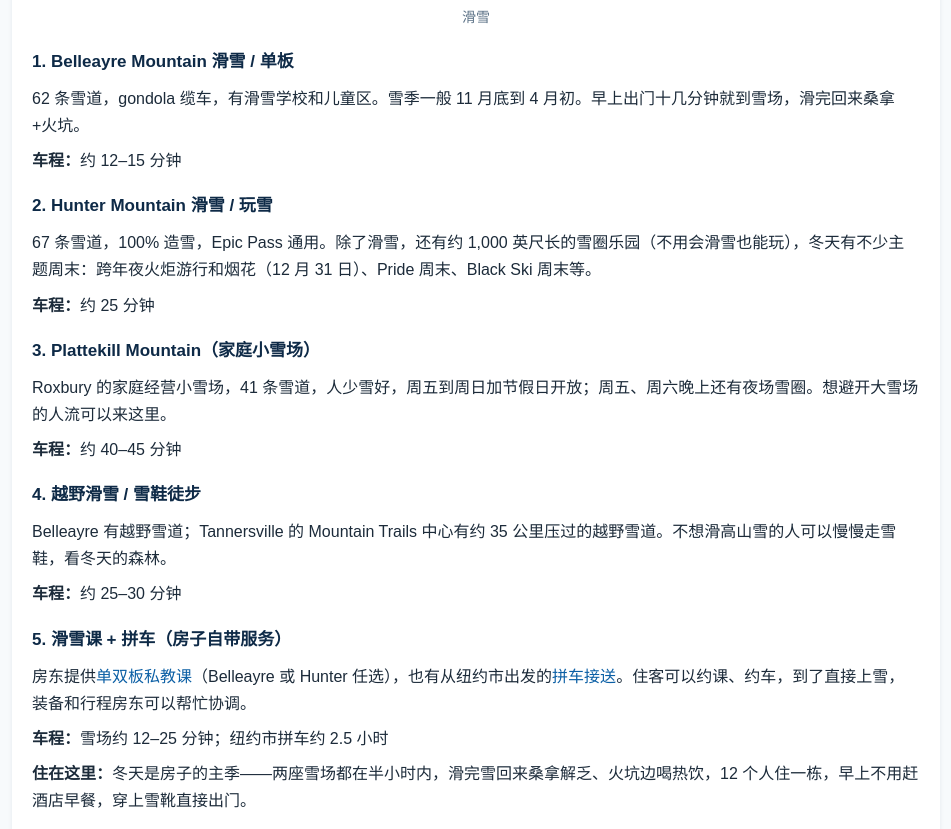
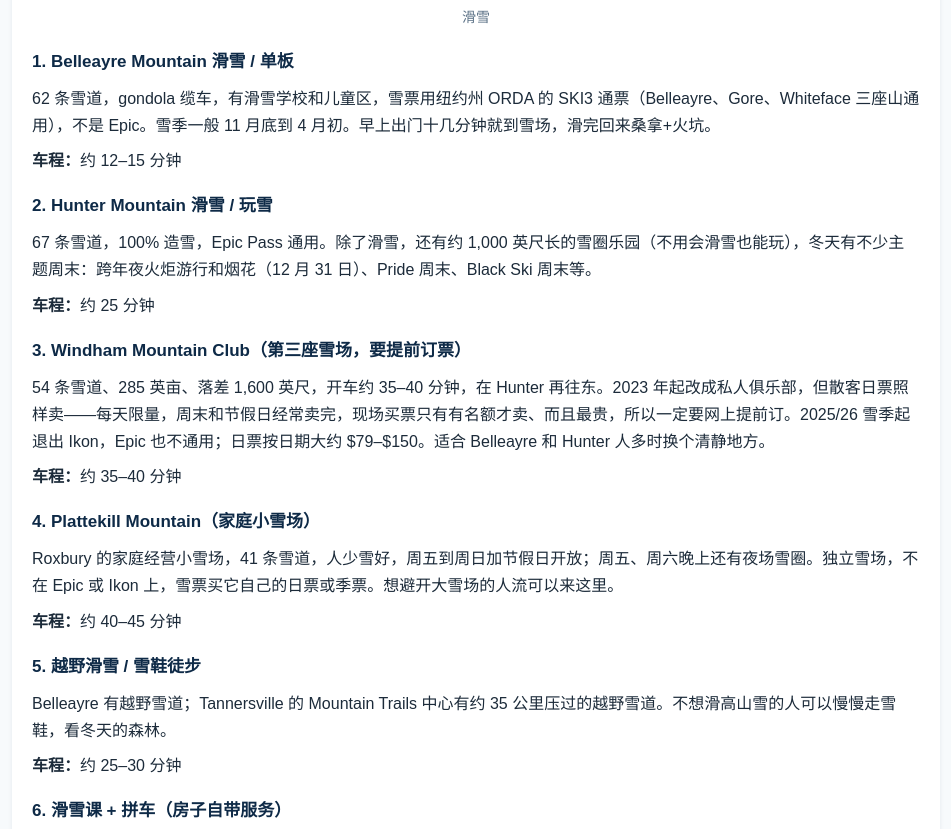
Before and after one commit to bryant7758/bryant7758.github.io, a plain HTML site: page zh/guide.html in a window 1280 px wide. Shown: the part 5959-6788 px from the top of the page, without its empty margins (164-1115 px from the left). Drawn offline with Linux system fonts and the light colour scheme.

Commit message:
Update zh/guide.html: add Windham Mountain Club as winter item 3 with pass notes

```diff
--- a/zh/guide.html
+++ b/zh/guide.html
@@ -125,18 +125,21 @@
       <figcaption>滑雪</figcaption>
     </figure>
     <h3>1. Belleayre Mountain 滑雪 / 单板</h3>
-    <p>62 条雪道，gondola 缆车，有滑雪学校和儿童区。雪季一般 11 月底到 4 月初。早上出门十几分钟就到雪场，滑完回来桑拿+火坑。</p>
+    <p>62 条雪道，gondola 缆车，有滑雪学校和儿童区，雪票用纽约州 ORDA 的 SKI3 通票（Belleayre、Gore、Whiteface 三座山通用），不是 Epic。雪季一般 11 月底到 4 月初。早上出门十几分钟就到雪场，滑完回来桑拿+火坑。</p>
     <p><strong>车程：</strong>约 12–15 分钟</p>
     <h3>2. Hunter Mountain 滑雪 / 玩雪</h3>
     <p>67 条雪道，100% 造雪，Epic Pass 通用。除了滑雪，还有约 1,000 英尺长的雪圈乐园（不用会滑雪也能玩），冬天有不少主题周末：跨年夜火炬游行和烟花（12 月 31 日）、Pride 周末、Black Ski 周末等。</p>
     <p><strong>车程：</strong>约 25 分钟</p>
-    <h3>3. Plattekill Mountain（家庭小雪场）</h3>
-    <p>Roxbury 的家庭经营小雪场，41 条雪道，人少雪好，周五到周日加节假日开放；周五、周六晚上还有夜场雪圈。想避开大雪场的人流可以来这里。</p>
+    <h3>3. Windham Mountain Club（第三座雪场，要提前订票）</h3>
+    <p>54 条雪道、285 英亩、落差 1,600 英尺，开车约 35–40 分钟，在 Hunter 再往东。2023 年起改成私人俱乐部，但散客日票照样卖——每天限量，周末和节假日经常卖完，现场买票只有有名额才卖、而且最贵，所以一定要网上提前订。2025/26 雪季起退出 Ikon，Epic 也不通用；日票按日期大约 $79–$150。适合 Belleayre 和 Hunter 人多时换个清静地方。</p>
+    <p><strong>车程：</strong>约 35–40 分钟</p>
+    <h3>4. Plattekill Mountain（家庭小雪场）</h3>
+    <p>Roxbury 的家庭经营小雪场，41 条雪道，人少雪好，周五到周日加节假日开放；周五、周六晚上还有夜场雪圈。独立雪场，不在 Epic 或 Ikon 上，雪票买它自己的日票或季票。想避开大雪场的人流可以来这里。</p>
     <p><strong>车程：</strong>约 40–45 分钟</p>
-    <h3>4. 越野滑雪 / 雪鞋徒步</h3>
+    <h3>5. 越野滑雪 / 雪鞋徒步</h3>
     <p>Belleayre 有越野雪道；Tannersville 的 Mountain Trails 中心有约 35 公里压过的越野雪道。不想滑高山雪的人可以慢慢走雪鞋，看冬天的森林。</p>
     <p><strong>车程：</strong>约 25–30 分钟</p>
-    <h3>5. 滑雪课 + 拼车（房子自带服务）</h3>
+    <h3>6. 滑雪课 + 拼车（房子自带服务）</h3>
     <p>房东提供<a href="coach.html">单双板私教课</a>（Belleayre 或 Hunter 任选），也有从纽约市出发的<a href="car.html">拼车接送</a>。住客可以约课、约车，到了直接上雪，装备和行程房东可以帮忙协调。</p>
     <p><strong>车程：</strong>雪场约 12–25 分钟；纽约市拼车约 2.5 小时</p>
     <p><strong>住在这里：</strong>冬天是房子的主季——两座雪场都在半小时内，滑完雪回来桑拿解乏、火坑边喝热饮，12 个人住一栋，早上不用赶酒店早餐，穿上雪靴直接出门。</p>
```
